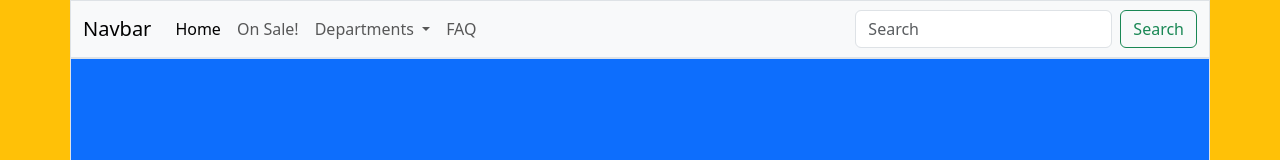
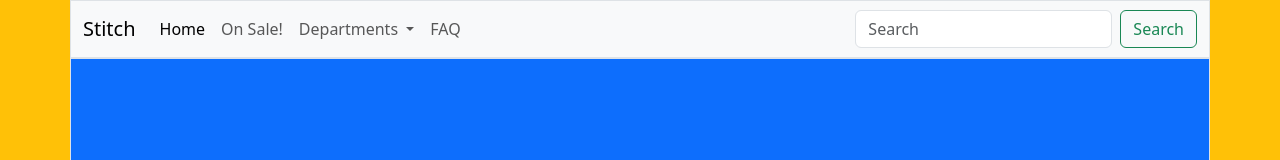
Before and after one commit to TopGameDev/CT-Week1-Day4-Bootstrap_ecommerce, a plain HTML site: page index.html in a window 1280 px wide. Shown: the top 160 px of the page. Drawn offline with nearby package versions, Linux system fonts and the light colour scheme.

Commit message:
Changed website name

```diff
--- a/index.html
+++ b/index.html
@@ -13,7 +13,7 @@
         <div class="row border">
             <nav class="navbar navbar-expand-lg bg-body-tertiary">
                 <div class="container-fluid">
-                  <a class="navbar-brand" href="#">Navbar</a>
+                  <a class="navbar-brand" href="#">Stitch</a>
                   <button class="navbar-toggler" type="button" data-bs-toggle="collapse" data-bs-target="#navbarSupportedContent" aria-controls="navbarSupportedContent" aria-expanded="false" aria-label="Toggle navigation">
                     <span class="navbar-toggler-icon"></span>
                   </button>
```
